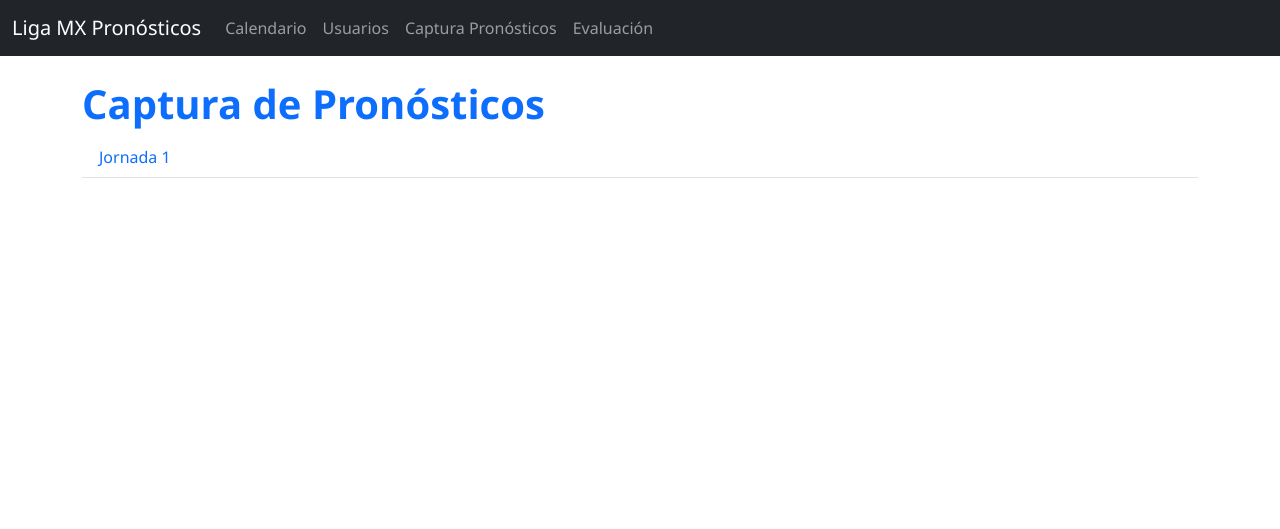
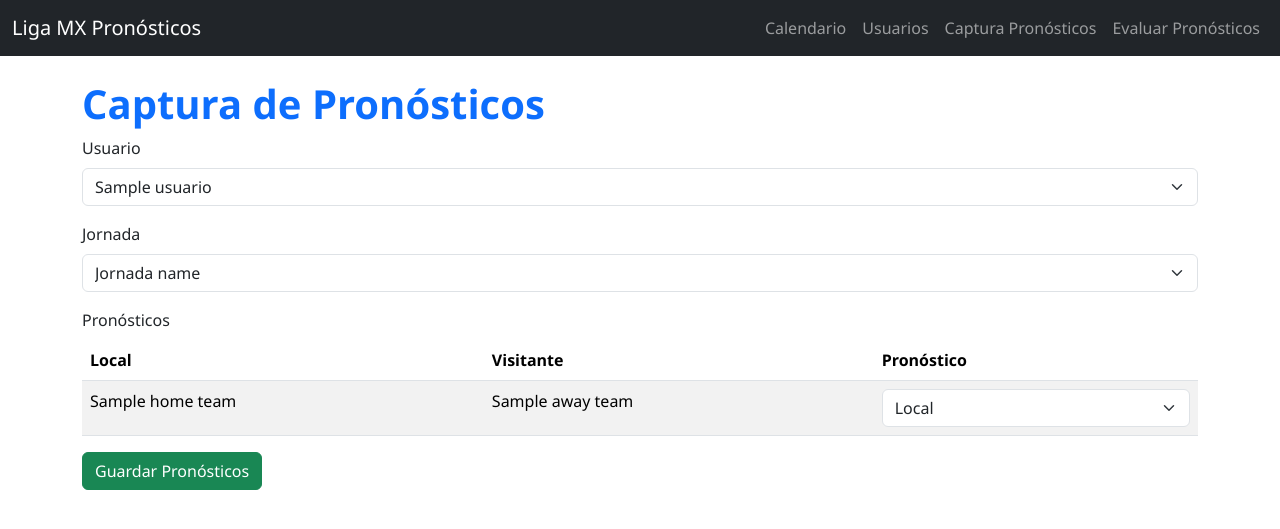
Before and after one commit to acamacho85/quini_sofa, a Flask app: template templates/captura_pronosticos.html in a window 1280 px wide. Shown: the top 529 px of the page. Run offline with Flask 3, Linux system fonts and the light colour scheme; the template is opened without the code that fills it: most values are stand-ins (such as "Sample title", 1, 10 or a date in 2020).

Commit message:
ajustando rutas

```diff
--- a/app.py
+++ b/app.py
@@ -1,42 +1,12 @@
 from flask import Flask, render_template, request, redirect, url_for
-import sqlite3
 import json
 import os
 from datetime import datetime
 from equipos_dict import EQUIPOS
 
 JSON_FILE = "liga_mx_apertura_2025.json"
-#USUARIOS_FILE = "usuarios.json"
-#PRONOSTICOS_FILE = "pronosticos.json"
-DB_FILE = "quini.db"
 
 app = Flask(__name__)
-app.secret_key = "secret_key_para_flash"
-
-def get_db_connection():
-    conn = sqlite3.connect(DB_FILE)
-    conn.row_factory = sqlite3.Row
-    return conn
-
-def init_db():
-    conn = get_db_connection()
-    cur = conn.cursor()
-    cur.execute("""
-    CREATE TABLE IF NOT EXISTS users (
-        id INTEGER PRIMARY KEY AUTOINCREMENT,
-        username TEXT UNIQUE NOT NULL
-    )""")
-    cur.execute("""
-    CREATE TABLE IF NOT EXISTS pronosticos (
-        id INTEGER PRIMARY KEY AUTOINCREMENT,
-        user_id INTEGER NOT NULL,
-        jornada INTEGER NOT NULL,
-        match_id TEXT NOT NULL,
-        pronostico TEXT NOT NULL,
-        FOREIGN KEY(user_id) REFERENCES users(id)
-    )""")
-    conn.commit()
-    conn.close()
 
 def formatear_evento(evento):
     ts = evento.get("startTimestamp")
@@ -56,16 +26,6 @@
         data = json.load(f)
     return data
 
-def cargar_json(file):
-    if os.path.exists(file):
-        with open(file, "r", encoding="utf-8") as f:
-            return json.load(f)
-    return []
-
-def guardar_json(file, data):
-    with open(file, "w", encoding="utf-8") as f:
-        json.dump(data, f, indent=4, ensure_ascii=False)
-
 def obtener_jornada_activa(rounds):
     """Devuelve el número de la jornada en curso o la próxima por jugar"""
     ahora = datetime.now().timestamp()
@@ -73,31 +33,126 @@
         eventos = round_data.get("events", [])
         if not eventos:
             continue
-
-        # Checamos si alguno está en progreso o pendiente
         for e in eventos:
             start_ts = e.get("startTimestamp")
             if start_ts and int(start_ts) >= ahora:
-                return round_number  # próxima jornada
+                return round_number
             if start_ts and int(start_ts) <= ahora and not e.get("status", {}).get("type") == "finished":
-                return round_number  # jornada en curso
-    return list(rounds.keys())[-1]  # fallback: última jornada
+                return round_number
+    return list(rounds.keys())[-1]
+
+# ---------------- RUTAS PRINCIPALES ----------------
 
 @app.route("/")
-def calendario():
+def mostrar_calendario():
     rounds = cargar_datos()
-    # Filtrar solo las rondas/jornadas que tengan al menos un partido
     rounds_filtered = {k: v for k, v in rounds.items() if v.get('events')}
-    # Ordenarlas por número
     rounds_sorted = dict(sorted(rounds_filtered.items(), key=lambda x: int(x[0])))
-    #Seleccionar jornada activa o proxima
     jornada_activa = obtener_jornada_activa(rounds_sorted)
     # Formatear fecha/hora para cada evento
     for ronda in rounds_sorted.values():
         eventos = ronda.get("events", [])
         for i, e in enumerate(eventos):
             ronda["events"][i] = formatear_evento(e)
-    return render_template("calendario.html", rounds=rounds_sorted, team_logo_map=EQUIPOS, jornada_activa=jornada_activa)
+    return render_template(
+        "calendario.html",
+        rounds=rounds_sorted,
+        team_logo_map=EQUIPOS,
+        jornada_activa=jornada_activa
+    )
+
+# ---------------- USUARIOS ----------------
+
+USUARIOS_FILE = "usuarios.json"
+
+@app.route("/usuarios", methods=["GET", "POST"])
+def gestion_usuarios():
+    if os.path.exists(USUARIOS_FILE):
+        with open(USUARIOS_FILE, "r", encoding="utf-8") as f:
+            usuarios = json.load(f)
+    else:
+        usuarios = []
+
+    if request.method == "POST":
+        nuevo_usuario = request.form.get("nombre")
+        if nuevo_usuario and nuevo_usuario not in usuarios:
+            usuarios.append(nuevo_usuario)
+            with open(USUARIOS_FILE, "w", encoding="utf-8") as f:
+                json.dump(usuarios, f, indent=2)
+        return redirect(url_for("gestion_usuarios"))
+
+    return render_template("usuarios.html", usuarios=usuarios)
+
+# ---------------- CAPTURA DE PRONOSTICOS ----------------
+
+PRONOSTICOS_FILE = "pronosticos.json"
+
+@app.route("/captura_pronosticos/<jornada>", methods=["GET", "POST"])
+def captura_pronosticos_jornada(jornada):
+    rounds = cargar_datos()
+    round_data = rounds.get(jornada, {})
+    eventos = round_data.get("events", [])
+
+    if request.method == "POST":
+        pronosticos = {}
+        for e in eventos:
+            key = f"{e['id']}"
+            pronosticos[key] = request.form.get(key)
+        # Guardar pronósticos
+        if os.path.exists(PRONOSTICOS_FILE):
+            with open(PRONOSTICOS_FILE, "r", encoding="utf-8") as f:
+                all_pronosticos = json.load(f)
+        else:
+            all_pronosticos = {}
+        all_pronosticos[jornada] = pronosticos
+        with open(PRONOSTICOS_FILE, "w", encoding="utf-8") as f:
+            json.dump(all_pronosticos, f, indent=2)
+        return redirect(url_for("captura_pronosticos_jornada", jornada=jornada))
+
+    return render_template(
+        "captura_pronosticos.html",
+        jornada=jornada,
+        eventos=eventos,
+        team_logo_map=EQUIPOS
+    )
+
+# ---------------- EVALUACION DE PRONOSTICOS ----------------
+
+@app.route("/evaluar_pronosticos/<jornada>")
+def evaluar_pronosticos_jornada(jornada):
+    rounds = cargar_datos()
+    round_data = rounds.get(jornada, {})
+    eventos = round_data.get("events", [])
+
+    if os.path.exists(PRONOSTICOS_FILE):
+        with open(PRONOSTICOS_FILE, "r", encoding="utf-8") as f:
+            all_pronosticos = json.load(f)
+        pronosticos = all_pronosticos.get(jornada, {})
+    else:
+        pronosticos = {}
+
+    # Determinar resultado real usando winnerCode: 1=Local, 2=Empate, 3=Visitante
+    resultados = {}
+    for e in eventos:
+        wc = e.get("winnerCode")
+        if wc == 1:
+            resultado = "local"
+        elif wc == 2:
+            resultado = "visitante"
+        else:
+            resultado = "empate"
+        resultados[e["id"]] = resultado
+
+    return render_template(
+        "evaluar_pronosticos.html",
+        jornada=jornada,
+        eventos=eventos,
+        pronosticos=pronosticos,
+        resultados=resultados,
+        team_logo_map=EQUIPOS
+    )
+
+# ---------------- FILTROS JINJA ----------------
 
 @app.template_filter('timestamp_to_datetime')
 def timestamp_to_datetime_filter(ts):
@@ -105,111 +160,7 @@
         return datetime.fromtimestamp(int(ts)).strftime('%Y-%m-%d %H:%M')
     return "N/A"
 
-@app.route("/usuarios", methods=["GET", "POST"])
-def usuarios():
-    usuarios = cargar_json(USUARIOS_FILE)
-    if request.method == "POST":
-        nombre = request.form.get("nombre")
-        if nombre and nombre not in usuarios:
-            usuarios.append(nombre)
-            guardar_json(USUARIOS_FILE, usuarios)
-        return redirect(url_for("usuarios"))
-    return render_template("usuarios.html", usuarios=usuarios)
-
-# ----------------------------
-# Captura de pronósticos
-# ----------------------------
-@app.route("/captura_pronosticos", methods=["GET", "POST"])
-@app.route("/captura_pronosticos/<int:jornada>", methods=["GET"])
-def captura_pronosticos(jornada=None):
-    conn = get_db_connection()
-    users = conn.execute("SELECT * FROM users").fetchall()
-    conn.close()
-
-    rounds = cargar_datos()
-    rounds_filtered = {k: v for k, v in rounds.items() if v.get('events')}
-    rounds_sorted = dict(sorted(rounds_filtered.items(), key=lambda x: int(x[0])))
-    jornada_activa = jornada or obtener_jornada_activa(rounds_sorted)
-
-    return render_template("captura_pronosticos.html",
-                           rounds=rounds_sorted,
-                           team_logo_map=EQUIPOS,
-                           jornada_activa=jornada_activa,
-                           users=users)
-
-@app.route("/guardar_pronosticos/<int:jornada>", methods=["POST"])
-def guardar_pronosticos(jornada):
-    user_id = request.form.get("user_id")
-    if not user_id:
-        flash("Debe seleccionar un usuario")
-        return redirect(url_for("captura_pronosticos", jornada=jornada))
-
-    conn = get_db_connection()
-    for key, value in request.form.items():
-        if key.startswith("match_"):
-            match_id = key.replace("match_", "")
-            conn.execute("INSERT INTO pronosticos (user_id, jornada, match_id, pronostico) VALUES (?, ?, ?, ?)",
-                         (user_id, jornada, match_id, value))
-    conn.commit()
-    conn.close()
-    flash("Pronósticos guardados correctamente")
-    return redirect(url_for("captura_pronosticos", jornada=jornada))
-
-# ----------------------------
-# Evaluación de resultados
-# ----------------------------
-@app.route("/evaluacion")
-def evaluacion():
-    conn = get_db_connection()
-    users = conn.execute("SELECT * FROM users").fetchall()
-    pronosticos = conn.execute("SELECT * FROM pronosticos").fetchall()
-    conn.close()
-
-    rounds = cargar_datos()
-    rounds_filtered = {k: v for k, v in rounds.items() if v.get('events')}
-    rounds_sorted = dict(sorted(rounds_filtered.items(), key=lambda x: int(x[0])))
-
-    # Podemos calcular aciertos por usuario
-    resultados = {}
-    for p in pronosticos:
-        match = None
-        for r in rounds_sorted.values():
-            for e in r.get("events", []):
-                if str(e.get("id")) == str(p["match_id"]):
-                    match = e
-                    break
-        if match:
-            winner = match.get("winnerCode")
-            pron = p["pronostico"]
-            acierto = False
-            if (winner == 1 and pron == "local") or (winner == 2 and pron == "visitante") or (winner == 3 and pron == "empate"):
-                acierto = True
-            if p["user_id"] not in resultados:
-                resultados[p["user_id"]] = []
-            resultados[p["user_id"]].append(acierto)
-
-    return render_template("evaluacion.html", rounds=rounds_sorted, team_logo_map=EQUIPOS,
-                           users=users, resultados=resultados)
-
-# ----------------------------
-# Usuarios
-# ----------------------------
-@app.route("/usuarios", methods=["GET", "POST"])
-def usuarios():
-    conn = get_db_connection()
-    if request.method == "POST":
-        username = request.form.get("username")
-        if username:
-            try:
-                conn.execute("INSERT INTO users (username) VALUES (?)", (username,))
-                conn.commit()
-                flash(f"Usuario {username} agregado")
-            except sqlite3.IntegrityError:
-                flash(f"El usuario {username} ya existe")
-    users = conn.execute("SELECT * FROM users").fetchall()
-    conn.close()
-    return render_template("usuarios.html", users=users)
+# ---------------- MAIN ----------------
 
 if __name__ == "__main__":
-    init_db()
     app.run(debug=True)
--- a/templates/base.html
+++ b/templates/base.html
@@ -3,33 +3,29 @@
 <head>
     <meta charset="UTF-8">
     <title>{% block title %}Liga MX Pronósticos{% endblock %}</title>
-    <meta name="viewport" content="width=device-width, initial-scale=1">
-    <link href="https://cdn.jsdelivr.net/npm/bootstrap@5.3.0/dist/css/bootstrap.min.css" rel="stylesheet">
+    <link href="https://cdn.jsdelivr.net/npm/bootstrap@5.3.2/dist/css/bootstrap.min.css" rel="stylesheet">
     <link rel="stylesheet" href="{{ url_for('static', filename='style.css') }}">
 </head>
 <body>
-    <!-- Navbar con colapso tipo hamburguesa -->
 <nav class="navbar navbar-expand-lg navbar-dark bg-dark">
     <div class="container-fluid">
-            <a class="navbar-brand" href="{{ url_for('calendario') }}">Liga MX Pronósticos</a>
-            <button class="navbar-toggler" type="button" data-bs-toggle="collapse" data-bs-target="#navbarContent"
-                aria-controls="navbarContent" aria-expanded="false" aria-label="Toggle navigation">
+        <a class="navbar-brand" href="{{ url_for('mostrar_calendario') }}">Liga MX Pronósticos</a>
+        <button class="navbar-toggler" type="button" data-bs-toggle="collapse" data-bs-target="#navbarNav">
             <span class="navbar-toggler-icon"></span>
         </button>
-
-            <div class="collapse navbar-collapse" id="navbarContent">
-                <ul class="navbar-nav me-auto mb-2 mb-lg-0">
+        <div class="collapse navbar-collapse" id="navbarNav">
+            <ul class="navbar-nav ms-auto">
                 <li class="nav-item">
-                        <a class="nav-link" href="{{ url_for('calendario') }}">Calendario</a>
+                    <a class="nav-link" href="{{ url_for('mostrar_calendario') }}">Calendario</a>
                 </li>
                 <li class="nav-item">
-                        <a class="nav-link" href="{{ url_for('usuarios') }}">Usuarios</a>
+                    <a class="nav-link" href="{{ url_for('gestion_usuarios') }}">Usuarios</a>
                 </li>
                 <li class="nav-item">
-                        <a class="nav-link" href="{{ url_for('captura_pronosticos') }}">Captura Pronósticos</a>
+                    <a class="nav-link" href="{{ url_for('captura_pronosticos_jornada', jornada=jornada_activa) }}">Captura Pronósticos</a>
                 </li>
                 <li class="nav-item">
-                        <a class="nav-link" href="{{ url_for('evaluacion') }}">Evaluación</a>
+                    <a class="nav-link" href="{{ url_for('evaluar_pronosticos_jornada', jornada=jornada_activa) }}">Evaluar Pronósticos</a>
                 </li>
             </ul>
         </div>
@@ -40,6 +36,6 @@
     {% block content %}{% endblock %}
 </div>
 
-    <script src="https://cdn.jsdelivr.net/npm/bootstrap@5.3.0/dist/js/bootstrap.bundle.min.js"></script>
+<script src="https://cdn.jsdelivr.net/npm/bootstrap@5.3.2/dist/js/bootstrap.bundle.min.js"></script>
 </body>
 </html>
--- a/templates/captura_pronosticos.html
+++ b/templates/captura_pronosticos.html
@@ -3,58 +3,52 @@
 
 {% block content %}
 <h1>Captura de Pronósticos</h1>
+<form method="POST" action="{{ url_for('captura_pronosticos_jornada', jornada=jornada_activa) }}">
+    <div class="mb-3">
+        <label for="usuario" class="form-label">Usuario</label>
+        <select class="form-select" id="usuario" name="usuario" required>
+            {% for u in usuarios %}
+            <option value="{{ u.id }}">{{ u.nombre }}</option>
+            {% endfor %}
+        </select>
+    </div>
 
-<ul class="nav nav-tabs" id="pronosticoTabs" role="tablist">
-    {% for round_number, round_data in rounds.items() %}
-    <li class="nav-item" role="presentation">
-        <button class="nav-link {% if round_number == jornada_activa %}active{% endif %}"
-                id="tab-{{ round_number }}" data-bs-toggle="tab" data-bs-target="#jornada-{{ round_number }}"
-                type="button" role="tab" aria-controls="jornada-{{ round_number }}"
-                aria-selected="{{ 'true' if round_number == jornada_activa else 'false' }}">
-            Jornada {{ round_number }}
-        </button>
-    </li>
+    <div class="mb-3">
+        <label for="jornada" class="form-label">Jornada</label>
+        <select class="form-select" id="jornada" name="jornada" required>
+            {% for round_number in rounds.keys() %}
+            <option value="{{ round_number }}">Jornada {{ round_number }}</option>
             {% endfor %}
-</ul>
+        </select>
+    </div>
 
-<div class="tab-content mt-3" id="pronosticoTabsContent">
-    {% for round_number, round_data in rounds.items() %}
-    <div class="tab-pane fade {% if round_number == jornada_activa %}show active{% endif %}"
-         id="jornada-{{ round_number }}" role="tabpanel" aria-labelledby="tab-{{ round_number }}">
-        <form method="POST" action="{{ url_for('captura_pronosticos', jornada=round_number) }}">
-            <div class="table-responsive">
-                <table class="table table-striped table-bordered align-middle text-center">
-                    <thead class="table-dark">
+    <div class="mb-3">
+        <label class="form-label">Pronósticos</label>
+        <table class="table table-striped">
+            <thead>
                 <tr>
                     <th>Local</th>
+                    <th>Visitante</th>
                     <th>Pronóstico</th>
-                            <th>Visitante</th>
-                            <th>Fecha</th>
-                            <th>Hora</th>
                 </tr>
             </thead>
             <tbody>
-                        {% for event in round_data.events %}
+                {% for event in eventos %}
                 <tr>
                     <td>{{ event.homeTeam.name }}</td>
+                    <td>{{ event.awayTeam.name }}</td>
                     <td>
-                                <select name="pronostico_{{ event.id }}" class="form-select">
+                        <select class="form-select" name="pronostico_{{ event.id }}">
                             <option value="local">Local</option>
                             <option value="empate">Empate</option>
                             <option value="visitante">Visitante</option>
                         </select>
                     </td>
-                            <td>{{ event.awayTeam.name }}</td>
-                            <td>{{ event.fecha_str }}</td>
-                            <td>{{ event.hora_str }}</td>
                 </tr>
                 {% endfor %}
             </tbody>
         </table>
     </div>
-            <button type="submit" class="btn btn-primary">Guardar Pronósticos</button>
+    <button type="submit" class="btn btn-success">Guardar Pronósticos</button>
 </form>
-    </div>
-    {% endfor %}
-</div>
 {% endblock %}
```
Also changed, not shown: templates/calendario.html (+14 -14 lines), templates/evaluar_pronosticos.html (added, +32 -0 lines), templates/usuarios.html (+11 -7 lines). Lines whose indentation alone changed are shown as unchanged.
